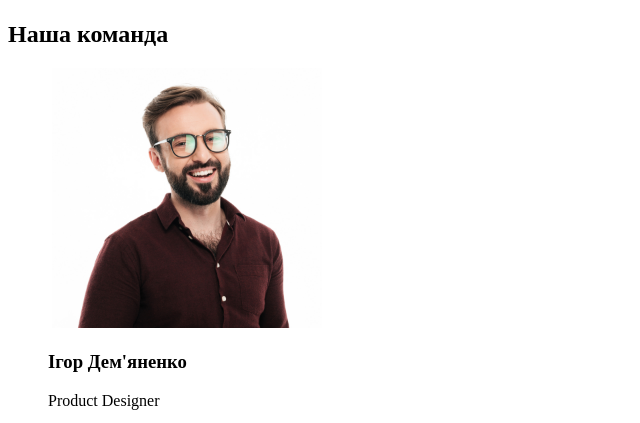
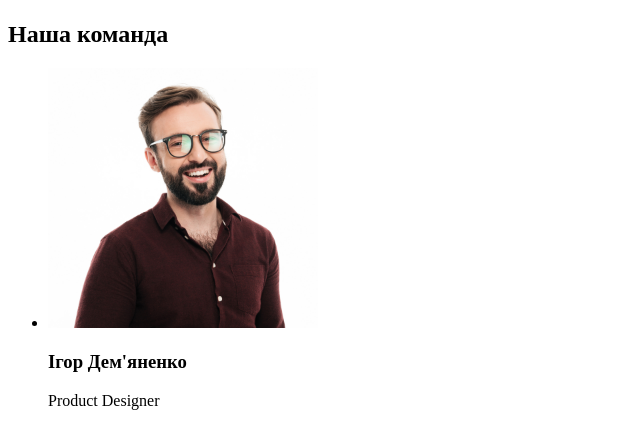
Before and after one commit to AlexBondLutsk/goit-markup-hw-01, a plain HTML site: page index.html in a window 1280 px wide. Shown: the part 1505-1928 px from the top of the page, 0-640 px from the left. Drawn offline with Linux system fonts and the light colour scheme.

Commit message:
Update index.html

```diff
--- a/index.html
+++ b/index.html
@@ -63,7 +63,7 @@
         <section>
             <h2>Наша команда</h2>
             <ul>
-                <img>
+                <li>
                     <img src="./images/team/idemjanenko.jpg" alt="i.demjanenko" width=270 height=260 />
                     <h3>Ігор Дем'яненко</h3>
                     <p>Product Designer</p>
```
Lines whose indentation alone changed are shown as unchanged.
